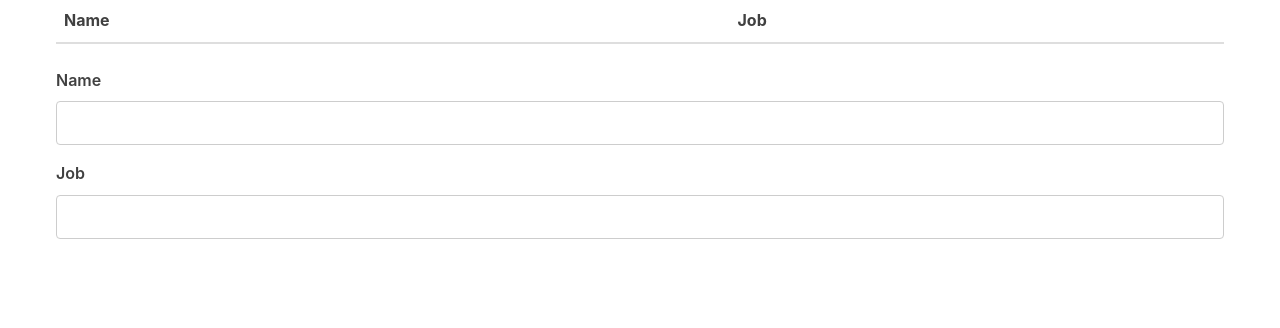
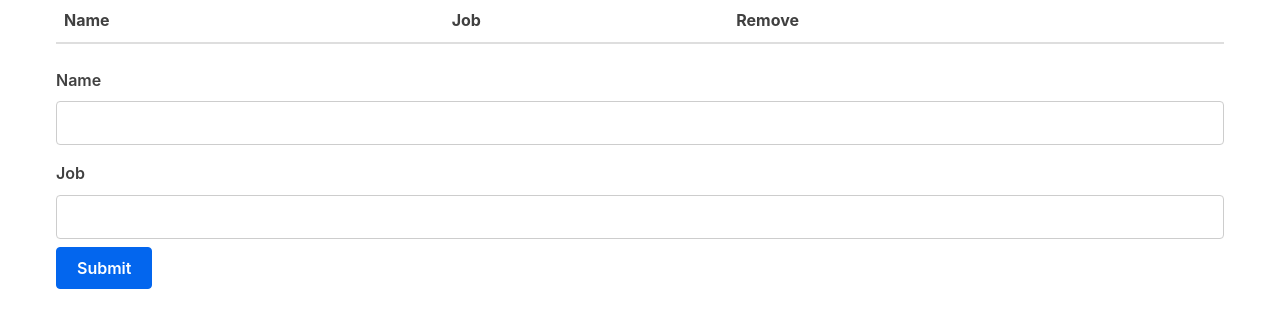
Before and after one commit to johsire/react-tutorial, a React (Create React App) app: page / in a window 1280 px wide. Shown: the top 328 px of the page. Built offline with nearby package versions, Linux system fonts and the light colour scheme.

Commit message:
Form Submit Fn

```diff
--- a/src/App.js
+++ b/src/App.js
@@ -2,11 +2,10 @@ import React, { Component } from "react";
 import Table from "./Table";
 import Form from "./Form";
 
-
 class App extends Component {
   state = {
-    characters: [],
-  }
+    characters: []
+  };
 
   removeCharacter = index => {
     const { characters } = this.state;
@@ -14,8 +13,12 @@ class App extends Component {
     this.setState({
       characters: characters.filter((character, i) => {
         return i !== index;
-          }),
+      })
     });
+  };
+
+  handleSubmit = character => {
+    this.setState({ characters: [...this.state.characters, character] });
   };
 
   render() {
@@ -26,7 +29,7 @@ render() {
         <Table
           characterData={characters}
           removeCharacter={this.removeCharacter} />
-        <Form />
+        <Form handleSubmit={this.handleSubmit} />
       </div>
     );
   };
--- a/src/Form.js
+++ b/src/Form.js
@@ -2,11 +2,11 @@ import React, { Component } from "react";
 
 class Form extends Component {
   constructor(props) {
-        super(props)
+    super(props);
 
     this.initialState = {
-            name: '',
-            job: '',
+      name: "",
+      job: ""
     };
 
     this.state = this.initialState;
@@ -16,15 +16,22 @@ handleChange = event => {
     const { name, value } = event.target;
 
     this.setState({
-        [name]: value,
+      [name]: value
     });
-  }
+  };
+
+  onFormSubmit = (event) => {
+      event.preventDefault();
+
+    this.props.handleSubmit(this.state);
+    this.setState(this.initialState);
+  };
 
   render() {
     const { name, job } = this.state;
 
     return (
-        <form>
+      <form onSubmit={this.onFormSubmit}>
         <label>Name</label>
         <input
           type="text"
@@ -34,11 +41,14 @@ render() {
         <label>Job</label>
         <input
           type="text"
-                name="name"
+          name="job"
           value={job}
           onChange={this.handleChange} />
+        <button type="submit">
+            Submit
+        </button>
       </form>
-    )
+    );
   }
 }
 
--- a/src/Table.js
+++ b/src/Table.js
@@ -1,20 +1,4 @@
 import React, { Component } from "react";
-
-class Table extends Component {
-  render() {
-    const { characterData, removeCharacter } = this.props;
-
-    return (
-      <table>
-        <TableHeader />
-        <TableBody
-          characterData={characterData}
-          removeCharacter={removeCharacter}
-        />
-      </table>
-    );
-  };
-};
 
 const TableHeader = () => {
   return (
@@ -22,6 +6,7 @@ const TableHeader = () => {
       <tr>
         <th>Name</th>
         <th>Job</th>
+        <th>Remove</th>
       </tr>
     </thead>
   );
@@ -45,4 +30,19 @@ const TableBody = props => {
   return <tbody>{rows}</tbody>;
 };
 
+class Table extends Component {
+  render() {
+    const { characterData, removeCharacter } = this.props;
+
+    return (
+      <table>
+        <TableHeader />
+        <TableBody
+          characterData={characterData}
+          removeCharacter={removeCharacter} />
+      </table>
+    );
+  };
+};
+
 export default Table;
```
Lines whose indentation alone changed are shown as unchanged.
